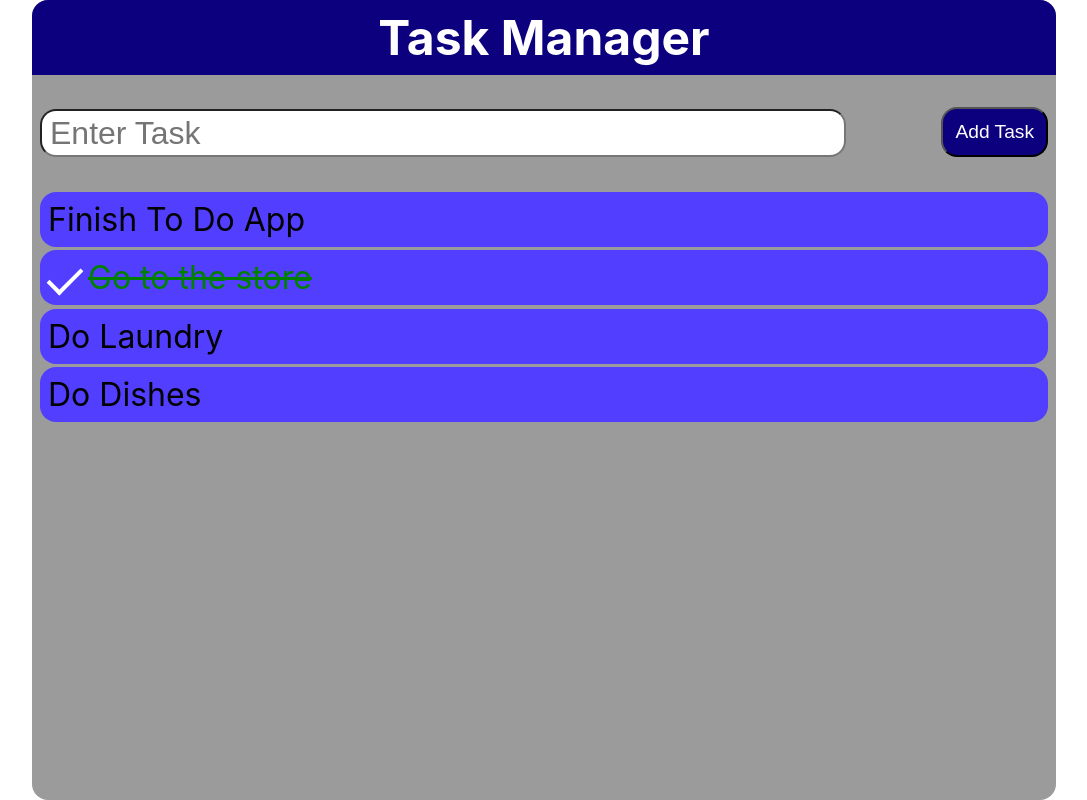
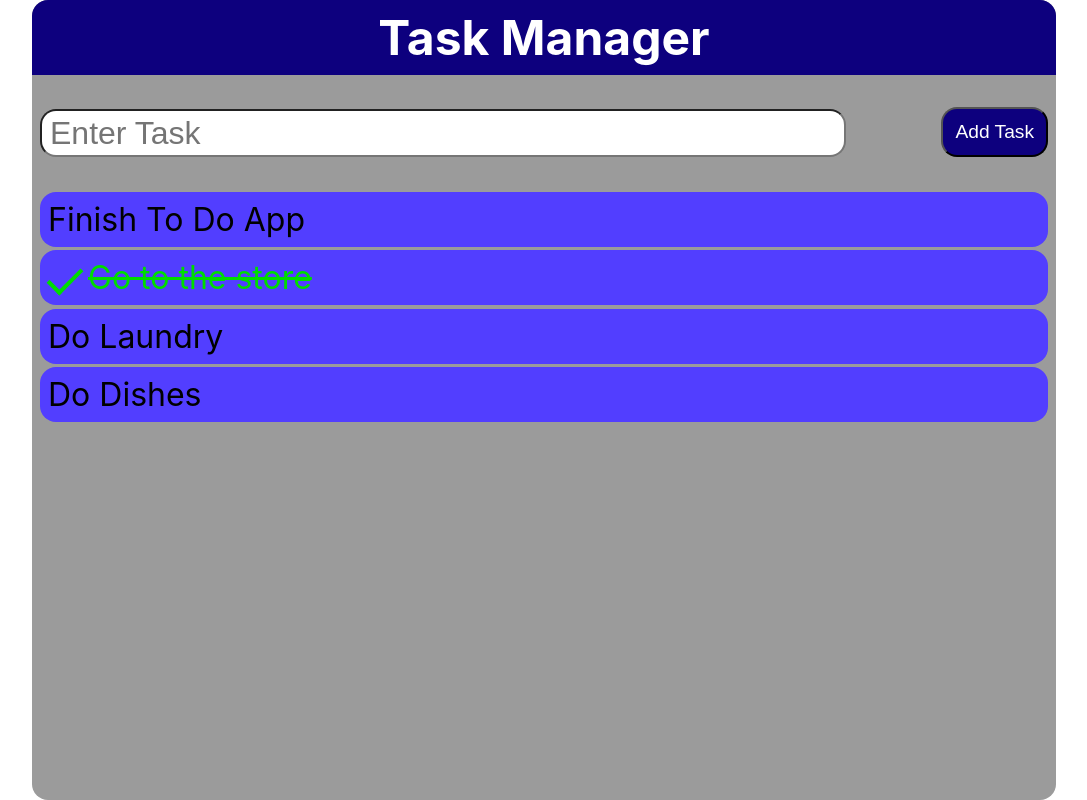
Before and after one commit to DDeShon/javascript-todo, a React (Create React App) app: page / in a window 1280 px wide. Shown: the whole page, without its empty margins (96-1183 px from the left). Built offline with nearby package versions, Linux system fonts and the light colour scheme.

Commit message:
working on style

```diff
--- a/src/App.css
+++ b/src/App.css
@@ -55,14 +55,14 @@
 
 .list-item li.checked {
   text-decoration: line-through;
-  color: green;
+  color: rgb(0, 221, 0);
   padding-left: 2.5rem;
 }
 
 .list-item li.checked::before {
   content: "";
   position: absolute;
-  border-color: white;
+  border-color: rgb(0, 221, 0);
   border-style: solid;
   border-width: 0 4px 4px 0;
   top: 10px;
```
